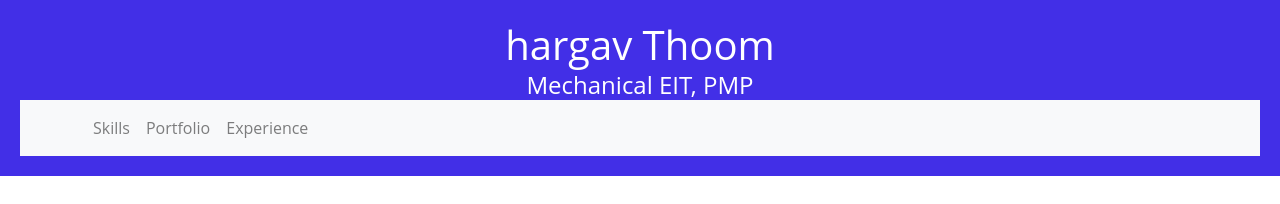
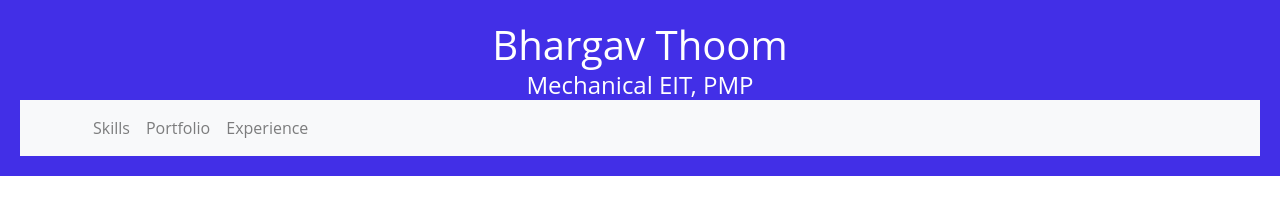
Before and after one commit to BThoom/portfolio_website, a plain HTML site: page index.html in a window 1280 px wide. Shown: the top 204 px of the page. Drawn offline with nearby package versions, Linux system fonts and the light colour scheme.

Commit message:
fixed typo in name

```diff
--- a/index.html
+++ b/index.html
@@ -12,7 +12,7 @@
 <body>
   <header>
     <div class="container">
-      <h1>hargav Thoom</h1>
+      <h1>Bhargav Thoom</h1>
       <h2>Mechanical EIT, PMP</h2>
       <!-- <a href="#" class="btn btn-primary">Resume</a> -->
     </div>
```
